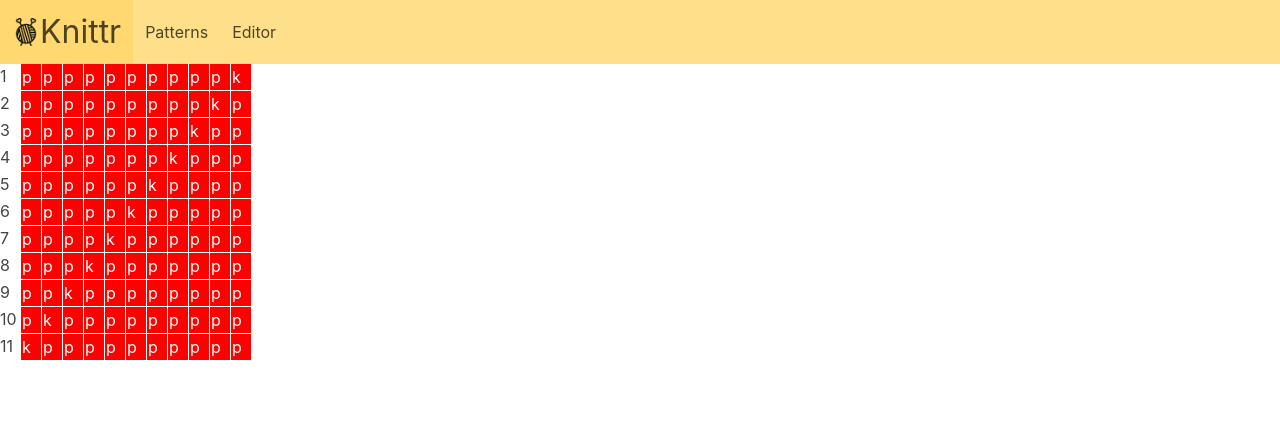
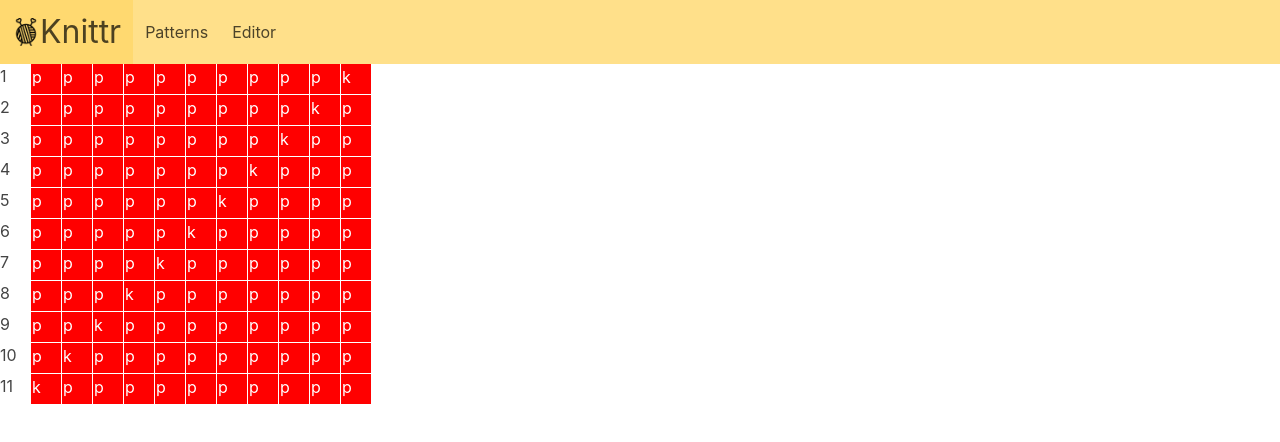
Before and after one commit to Edwards80/Knittr, a React (Create React App) app: page /editor in a window 1280 px wide. Shown: the top 442 px of the page. Built offline with nearby package versions, Linux system fonts and the light colour scheme.

Commit message:
Altered styling of stitches component

```diff
--- a/src/App.css
+++ b/src/App.css
@@ -31,4 +31,7 @@
   color: #fff;
   padding: 1px;
   font-size: 100%;
+  cursor: crosshair;
+  height: 30px;
+  width: 30px;
 }
--- a/src/Row.js
+++ b/src/Row.js
@@ -5,7 +5,7 @@ class Row extends Component {
   render() {
     return (
       <div>
-        <div className="wrapper" onClick={() => {console.log(`row ${this.props.index + 1} clicked`);}} style={{ gridTemplateColumns: `repeat(${this.props.row.length + 1}, 20px)` }}>{this.props.index + 1}
+        <div className="wrapper" style={{ gridTemplateColumns: `repeat(${this.props.row.length + 1}, 30px)` }}>{this.props.index + 1}
           {this.props.row.map((stitch, i) => {
             return <Stitch stitch={stitch} location={[this.props.index, i]} key={i}/>;
           })}
```
